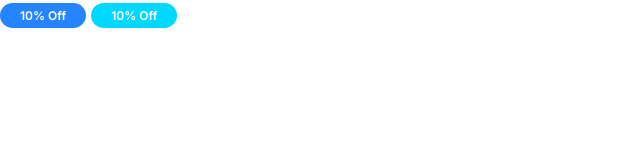
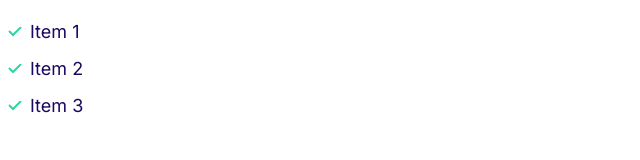
Before and after one commit to Louison-Boi/HTML-CSS3, a plain HTML site: page index.html in a window 1280 px wide. Shown: the whole page, without its empty margins (0-640 px from the left). Drawn offline with Linux system fonts and the light colour scheme.

Commit message:
Build lists components.

```diff
--- a/css/styles.css
+++ b/css/styles.css
@@ -116,3 +116,32 @@ a{
     font-size: 1.2rem
   }
 }
+
+/* Lists */
+.list{
+  list-style: none;
+  padding-left: 0;
+  color: var(--color-headings);
+}
+
+.list--inline .list__item{
+display: inline-block;
+margin-right: 2rem;
+}
+
+.list--tick {
+  list-style-image: url(../images/tick.svg);
+  padding-left: 3rem ;
+}
+
+.list--tick .list__item {
+  padding-left: 0.5rem ;
+  margin-bottom: 1rem;
+}
+
+@media  screen and (min-width:1024px) {
+  .list--tick .list__item{
+    padding-left:0;
+
+  }
+}
--- a/index.html
+++ b/index.html
@@ -14,7 +14,10 @@
     />
   </head>
   <body>
-    <span class="badge badge--primary badge--small"> 10% Off</span>
-    <span class="badge badge--secondary badge--small">10% Off</span>
+    <ul class="list list--tick">
+      <li class="list__item">Item 1</li>
+      <li class="list__item">Item 2</li>
+      <li class="list__item">Item 3</li>
+    </ul>
   </body>
 </html>
```
Also changed, not shown: components/lists.html (added, +5 -0 lines), images/tick.svg (added).
